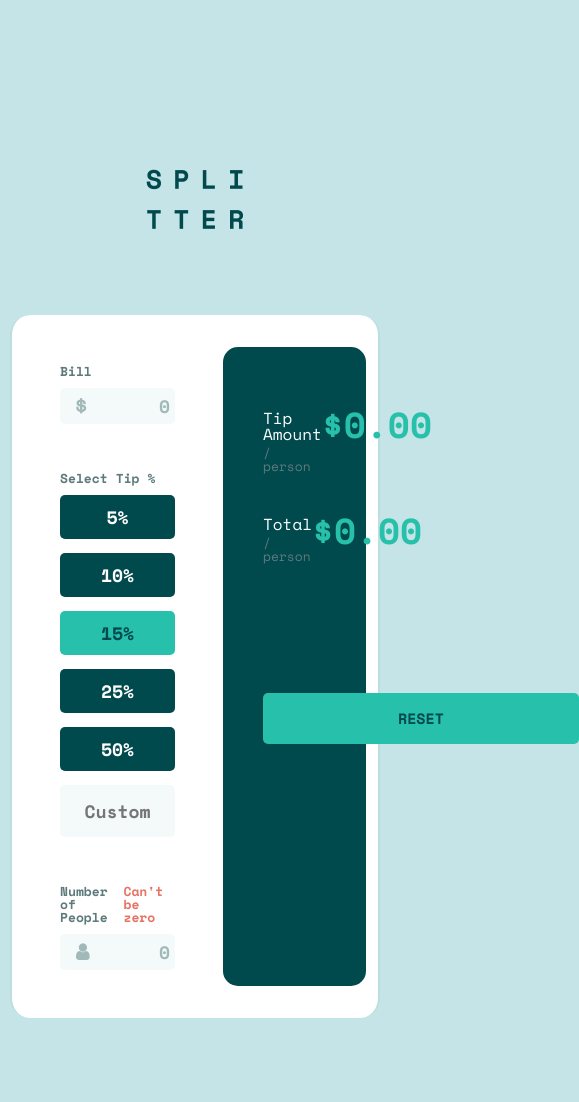
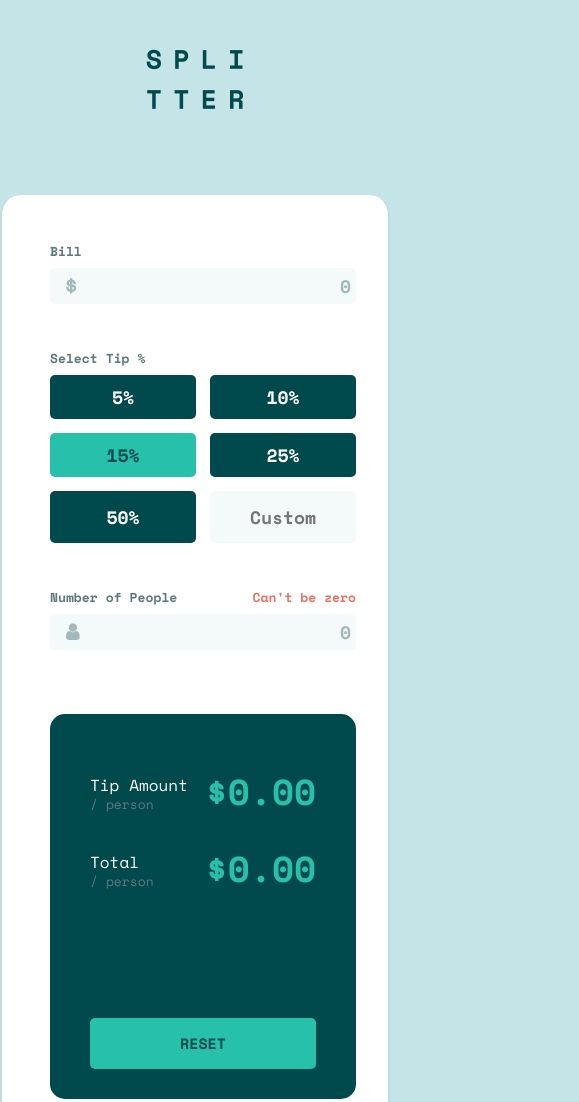
Before and after one commit to ThomasPeetersMkh/calc_syntra, a plain HTML site: page index.html in a window 390 px wide. Shown: the top 1102 px of the page, 579 px wide, since content can reach past the window. Before the commit the page ends 1028 px from the top, so only its background shows below. Drawn offline with nearby package versions, Linux system fonts and the light colour scheme; files whose address does not match are found by name.

Commit message:
done except error

```diff
--- a/styles/style.scss
+++ b/styles/style.scss
@@ -157,7 +157,9 @@ main {
     }
     &__button {
       margin-top: 90px;
-      padding: 18px 135px;
+      padding-top: 18px;
+      padding-bottom: 18px;
+      width: 100%;
       border: none;
       background-color: $bia;
       border-radius: 5px;
@@ -172,3 +174,28 @@ main {
     }
   }
 }
+
+@media screen and (max-width: 910px) {
+  header {
+    padding-top: 50px;
+  }
+  main {
+    flex-direction: column;
+  }
+  main .calc {
+    width: 100%;
+  }
+  main .res {
+    width: 100%;
+  }
+}
+
+@media screen and (max-width: 450px) {
+  .container {
+    padding: 0px;
+  }
+  main {
+    border-bottom-right-radius: 0;
+    border-bottom-left-radius: 0;
+  }
+}
```
Also changed, not shown: styles/style.css, 1 other file.
